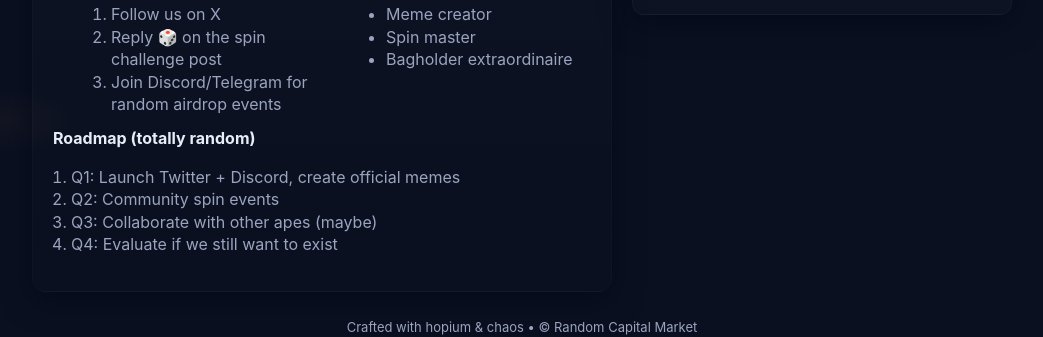
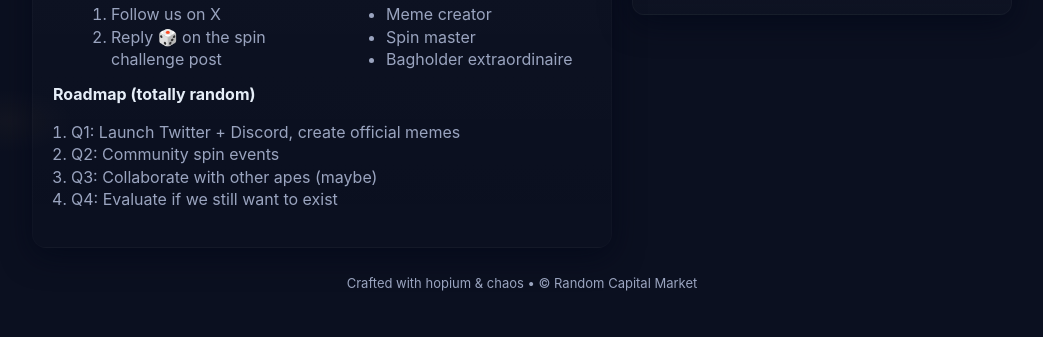
Before and after one commit to mahardhikaa/RCM, a plain HTML site: page index.html in a window 1280 px wide. Shown: the part 759-1096 px from the top of the page, without its empty margins (118-1161 px from the left). After the commit the page ends 1051 px from the top, so only its background shows below. Drawn offline with Linux system fonts and the light colour scheme.

```diff
--- a/index.html
+++ b/index.html
@@ -153,7 +153,6 @@
               <ol style="color:var(--muted);margin:6px 0 0 18px">
                 <li>Follow us on X</li>
                 <li>Reply 🎲 on the spin challenge post</li>
-                <li>Join Discord/Telegram for random airdrop events</li>
               </ol>
             </div>
             <div>
```
